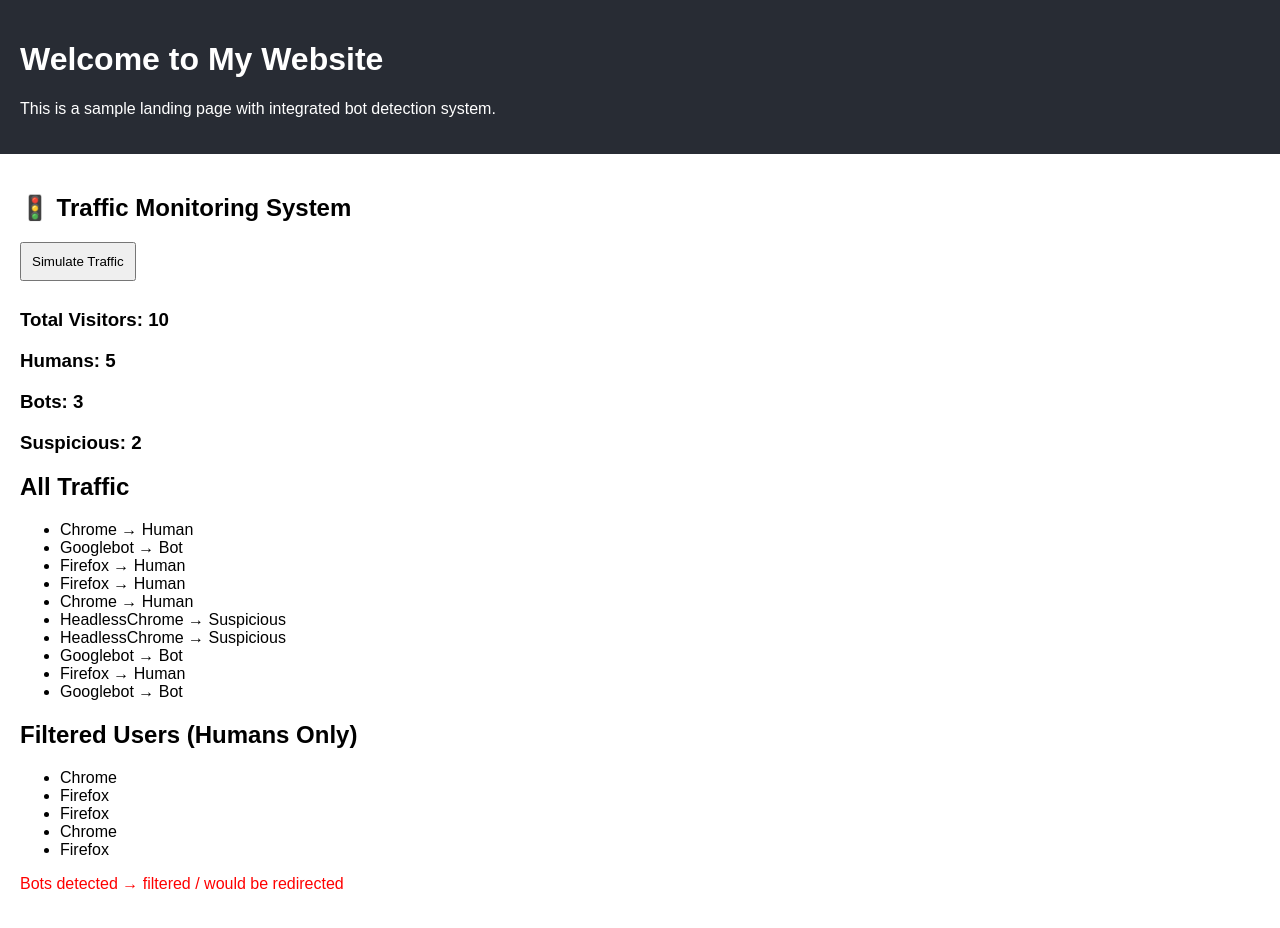
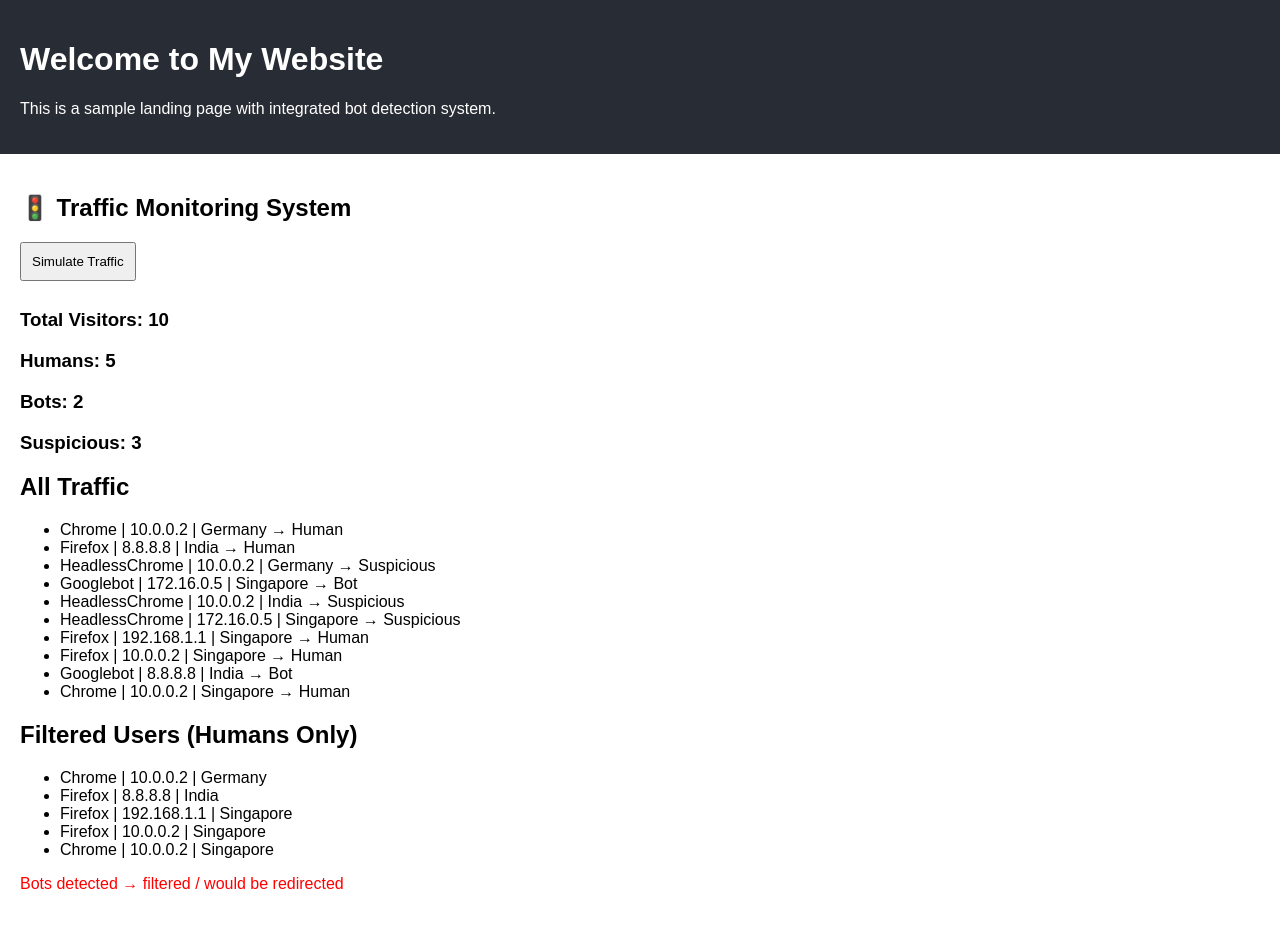
Before and after one commit to jagritiiii/bot-dashboard, a React (Create React App) app: page / in a window 1280 px wide. Both pictures are taken after a click on the button "Simulate Traffic". Built offline with nearby package versions, Linux system fonts and the light colour scheme.

Commit message:
final fix: added IP + country correctly

```diff
--- a/src/App.js
+++ b/src/App.js
@@ -5,17 +5,27 @@ function App() {
 
   const generateTraffic = () => {
     const agents = ["Chrome", "Firefox", "Googlebot", "HeadlessChrome"];
+    const countries = ["India", "USA", "Germany", "Singapore"];
+    const ips = ["192.168.1.1", "10.0.0.2", "172.16.0.5", "8.8.8.8"];
+
     let temp = [];
 
     for (let i = 0; i < 10; i++) {
       let ua = agents[Math.floor(Math.random() * agents.length)];
+      let country = countries[Math.floor(Math.random() * countries.length)];
+      let ip = ips[Math.floor(Math.random() * ips.length)];
+
       let type = "Human";
 
       if (ua.toLowerCase().includes("bot")) type = "Bot";
       else if (ua.includes("Headless")) type = "Suspicious";
-      else type = "Human";
 
-      temp.push({ userAgent: ua, type });
+      temp.push({
+        userAgent: ua,
+        ip: ip,
+        country: country,
+        type: type
+      });
     }
 
     setData(temp);
@@ -28,17 +38,20 @@ function App() {
   return (
     <div style={{ fontFamily: "Arial" }}>
 
-      {/* Landing Page Section */}
+      {/* Landing Page */}
       <div style={{ padding: "20px", background: "#282c34", color: "white" }}>
         <h1>Welcome to My Website</h1>
         <p>This is a sample landing page with integrated bot detection system.</p>
       </div>
 
-      {/* Bot Detection Section */}
+      {/* Bot Detection Dashboard */}
       <div style={{ padding: "20px" }}>
         <h2>🚦 Traffic Monitoring System</h2>
 
-        <button onClick={generateTraffic} style={{ padding: "10px", marginBottom: "10px" }}>
+        <button
+          onClick={generateTraffic}
+          style={{ padding: "10px", marginBottom: "10px" }}
+        >
           Simulate Traffic
         </button>
 
@@ -51,7 +64,7 @@ function App() {
         <ul>
           {data.map((d, i) => (
             <li key={i}>
-              {d.userAgent} → {d.type}
+              {d.userAgent} | {d.ip} | {d.country} → {d.type}
             </li>
           ))}
         </ul>
@@ -60,7 +73,7 @@ function App() {
         <ul>
           {humans.map((d, i) => (
             <li key={i}>
-              {d.userAgent}
+              {d.userAgent} | {d.ip} | {d.country}
             </li>
           ))}
         </ul>
```
